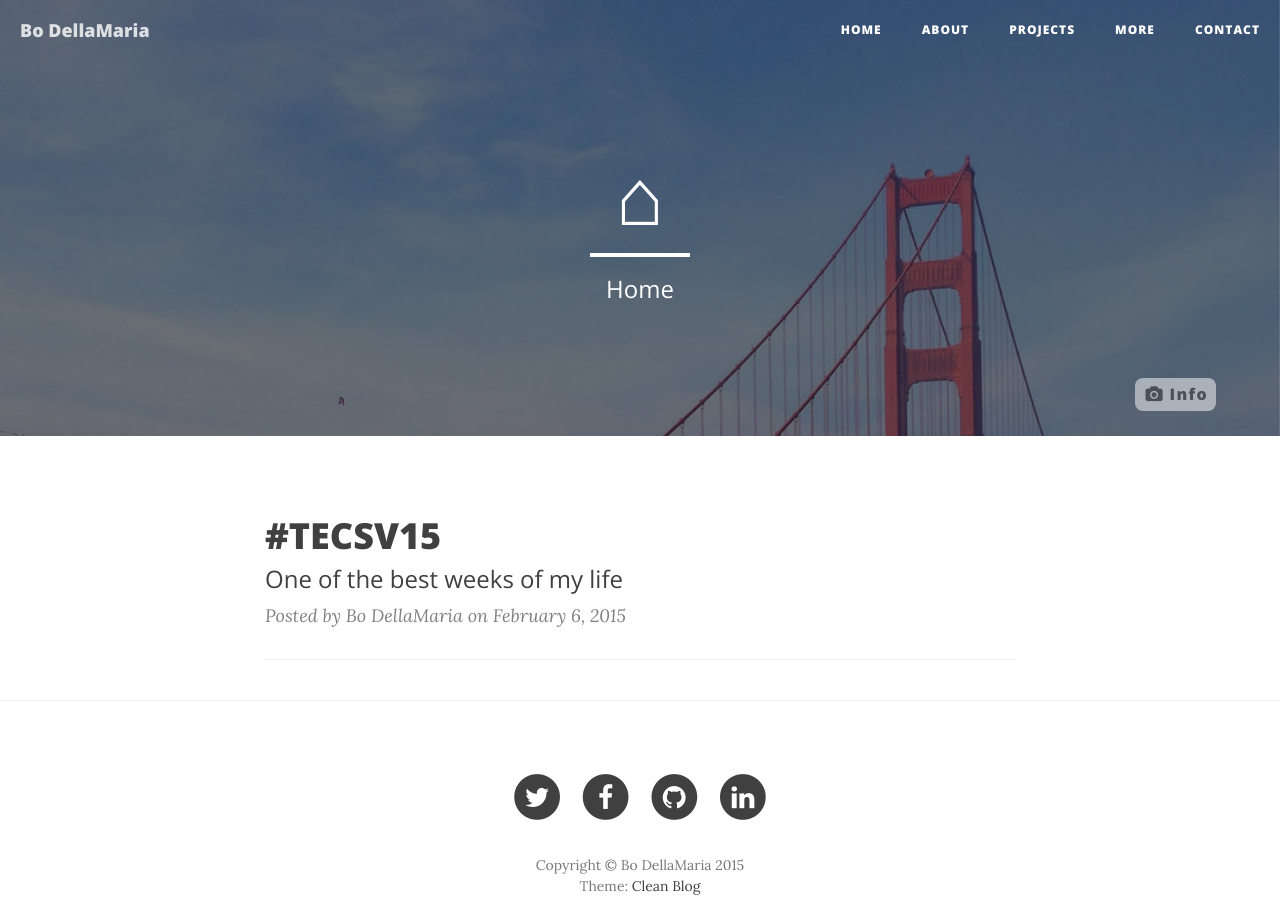
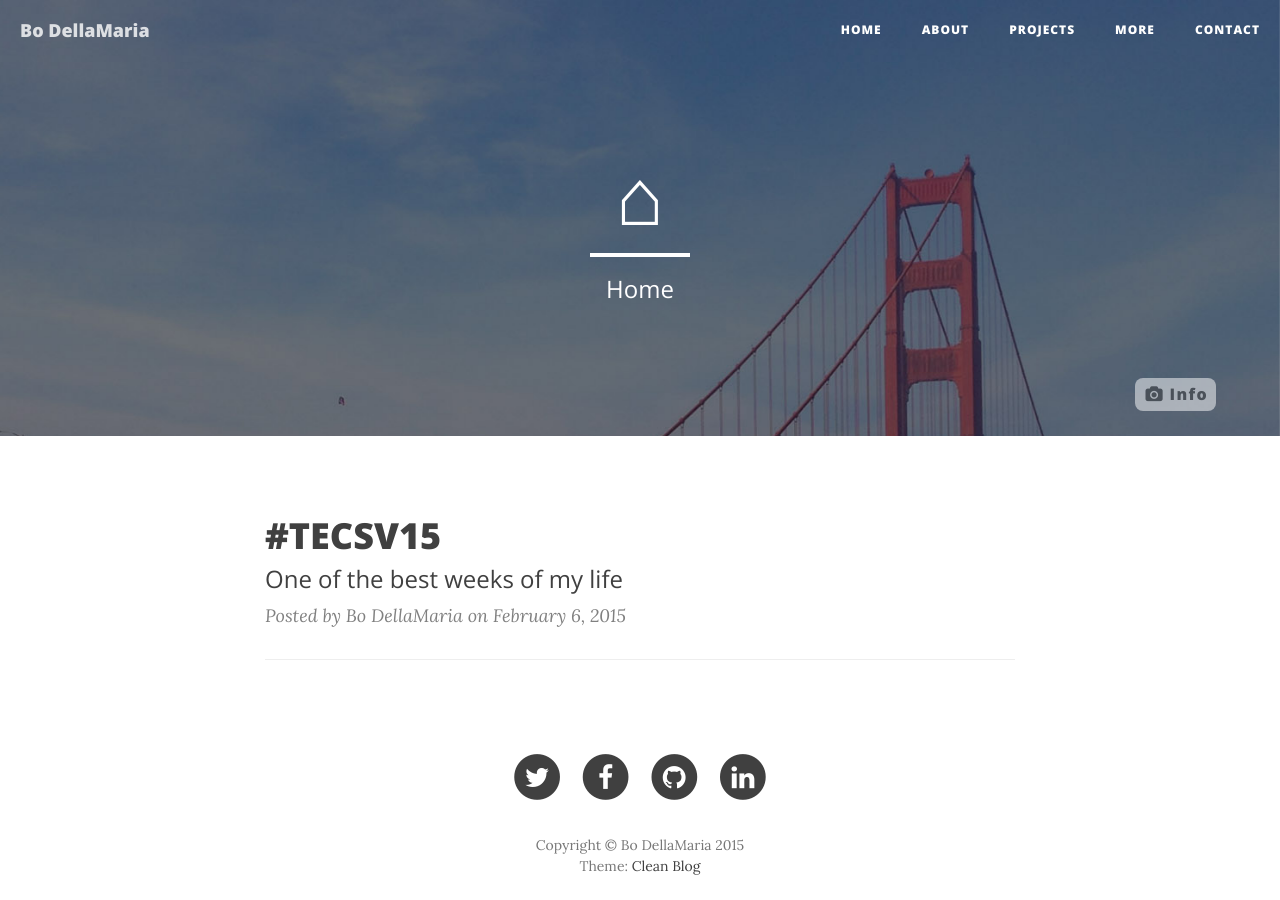
Before and after one commit to bojdell/bodellamaria, a Jekyll site: the page built from bodellamaria_jekyll/index.html, in a window 1280 px wide. Built offline with Jekyll 4.4.1, drawn with Linux system fonts in a browser that asks for light colours; nearby versions of some CDN libraries; the list of posts is cut into pages by our own code.

Commit message:
fixed div for better readability

```diff
--- a/bodellamaria_jekyll/_layouts/default.html
+++ b/bodellamaria_jekyll/_layouts/default.html
@@ -12,6 +12,7 @@
 
 	    {{ content }}
 
+		<div class="content-bg">
 	    {% include footer.html %}
 	    </div>
 		</div>
--- a/bodellamaria_jekyll/_layouts/page.html
+++ b/bodellamaria_jekyll/_layouts/page.html
@@ -40,3 +40,4 @@
     </div>
 
 <hr>
+</div>
```
